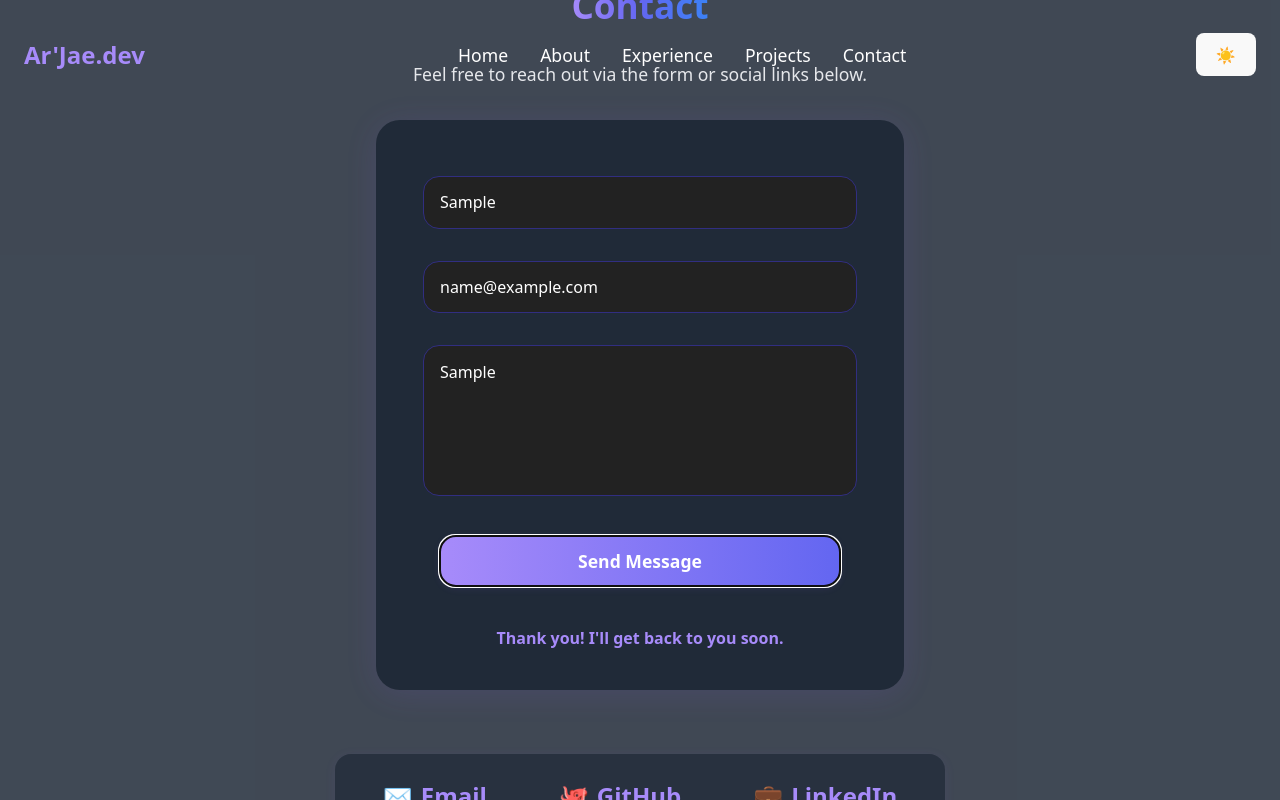
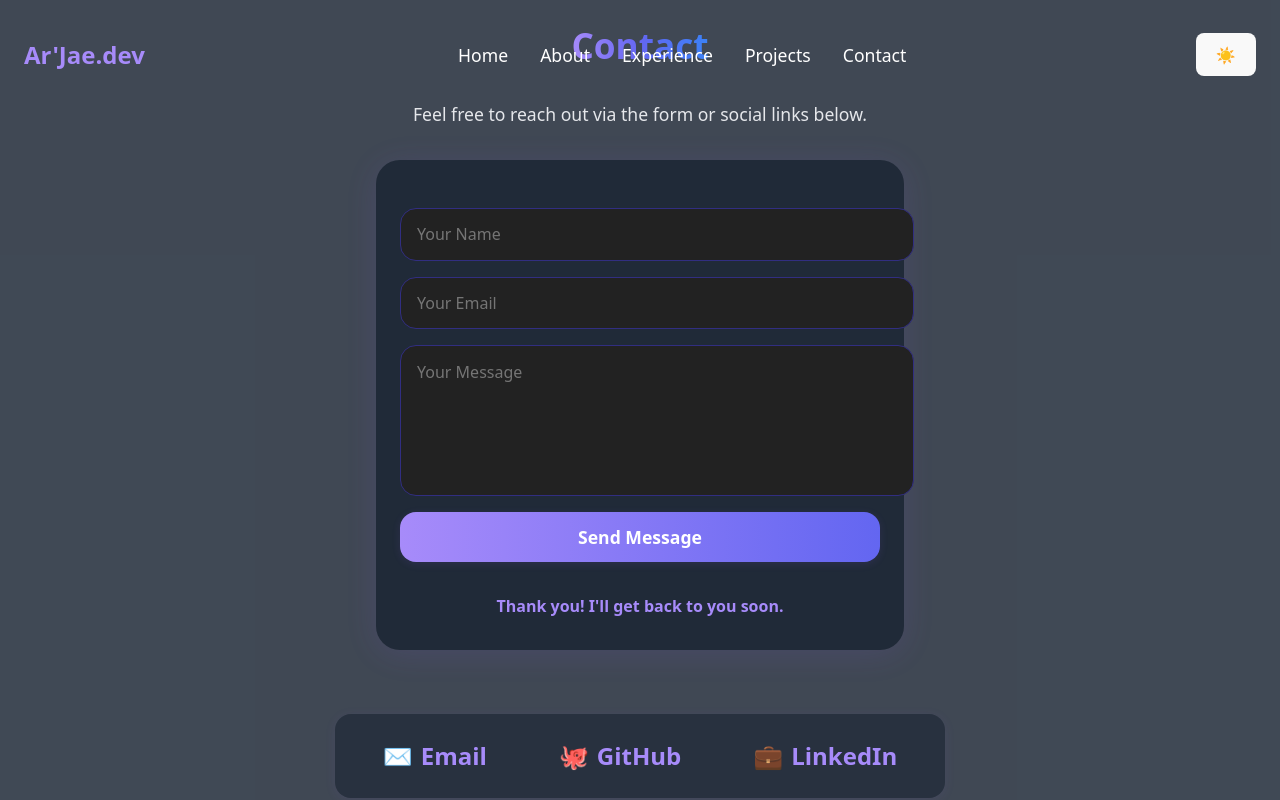
Before and after one commit to Ar-Jae/Dev-portfolio, a React (Vite) app: page /contact in a window 1280 px wide. Both pictures are taken after typing "Sample", "name@example.com", "Sample" into the empty fields and a click on the button "Send Message". Built offline with nearby package versions, Linux system fonts and the light colour scheme.

Commit message:
feat: Optimize AdminProjectList filtering with useMemo and enhance Contact form validation and error handling

```diff
--- a/src/pages/AdminProjectList.jsx
+++ b/src/pages/AdminProjectList.jsx
@@ -1,4 +1,4 @@
-import React from 'react';
+import React, { useMemo } from 'react';
 import { motion } from 'framer-motion';
 
 const AdminProjectList = ({
@@ -17,12 +17,14 @@ const AdminProjectList = ({
   setDeleteIdx,
   setShowDeleteModal
 }) => {
-  let filtered = projects.filter(p =>
-    (!filterText || p.title.toLowerCase().includes(filterText.toLowerCase())) &&
-    (!filterTech || (p.description && p.description.toLowerCase().includes(filterTech.toLowerCase())))
-  );
-  if (sortBy === 'stars') filtered = [...filtered].sort((a, b) => (b.stars || 0) - (a.stars || 0));
-  else filtered = [...filtered].sort((a, b) => new Date(b.updated) - new Date(a.updated));
+  const filteredProjects = useMemo(() => {
+    let filtered = projects.filter(p =>
+      (!filterText || p.title.toLowerCase().includes(filterText.toLowerCase())) &&
+      (!filterTech || (p.description && p.description.toLowerCase().includes(filterTech.toLowerCase())))
+    );
+    if (sortBy === 'stars') return [...filtered].sort((a, b) => (b.stars || 0) - (a.stars || 0));
+    return [...filtered].sort((a, b) => new Date(b.updated) - new Date(a.updated));
+  }, [projects, filterText, filterTech, sortBy]);
 
   return (
     <div className="w-full max-w-2xl mx-auto">
@@ -62,11 +64,11 @@ const AdminProjectList = ({
           <option value="stars">Sort by Stars</option>
         </select>
       </div>
-      {filtered.length === 0 ? (
+      {filteredProjects.length === 0 ? (
         <div className="text-gray-400">No projects found.</div>
       ) : (
         <ul className="space-y-4">
-          {filtered.map((project, idx) => (
+          {filteredProjects.map((project, idx) => (
             <motion.li
               key={project.github || idx}
               initial={{ opacity: 0, y: 20 }}
--- a/src/pages/Contact.jsx
+++ b/src/pages/Contact.jsx
@@ -6,23 +6,50 @@ import Navbar from '../components/Navbar';
 
 const Contact = () => {
   const [form, setForm] = useState({ name: '', email: '', message: '' });
-  const [submitted, setSubmitted] = useState(false);
-  const [error, setError] = useState('');
+  const [status, setStatus] = useState({
+    submitting: false,
+    submitted: false,
+    error: ''
+  });
 
   const handleChange = e => {
     setForm({ ...form, [e.target.name]: e.target.value });
-    setError('');
+    if (status.error) {
+      setStatus({ ...status, error: '' });
+    }
   };
 
-  const handleSubmit = e => {
+  const handleSubmit = async (e) => {
     e.preventDefault();
     if (!form.name || !form.email || !form.message) {
-      setError('Please fill out all fields.');
+      setStatus({ ...status, error: 'Please fill out all fields.' });
       return;
     }
-    setSubmitted(true);
-    setTimeout(() => setSubmitted(false), 4000);
-    // You can add email service integration here
+
+    // Basic email validation
+    const emailRegex = /^[^\s@]+@[^\s@]+\.[^\s@]+$/;
+    if (!emailRegex.test(form.email)) {
+      setStatus({ ...status, error: 'Please enter a valid email address.' });
+      return;
+    }
+
+    setStatus({ submitting: true, submitted: false, error: '' });
+    try {
+      // Mock API call - replace with a real one (e.g., EmailJS, Formspree)
+      await new Promise(resolve => setTimeout(resolve, 1500));
+
+      // On success
+      setStatus({ submitting: false, submitted: true, error: '' });
+      setForm({ name: '', email: '', message: '' });
+      setTimeout(() => setStatus(prev => ({ ...prev, submitted: false })), 4000);
+    } catch (err) {
+      // On error
+      setStatus({
+        submitting: false,
+        submitted: false,
+        error: 'Failed to send message. Please try again.'
+      });
+    }
   };
 
   return (
@@ -44,39 +71,47 @@ const Contact = () => {
           initial={{ opacity: 0, y: 20 }}
           animate={{ opacity: 1, y: 0 }}
           transition={{ duration: 0.5, delay: 0.2 }}
-          style={{ display: 'flex', flexDirection: 'column', alignItems: 'center', justifyContent: 'center', width: '100%' }}
         >
           <input
             type="text"
             name="name"
             placeholder="Your Name"
+            aria-label="Your Name"
             value={form.name}
             onChange={handleChange}
             required
-            style={{ margin: '0.5rem auto', width: '100%', maxWidth: '400px', display: 'block' }}
+            className="contact-input"
           />
           <input
             type="email"
             name="email"
             placeholder="Your Email"
+            aria-label="Your Email"
             value={form.email}
             onChange={handleChange}
             required
-            style={{ margin: '0.5rem auto', width: '100%', maxWidth: '400px', display: 'block' }}
+            className="contact-input"
           />
           <textarea
             name="message"
             placeholder="Your Message"
+            aria-label="Your Message"
             value={form.message}
             onChange={handleChange}
             required
-            style={{ margin: '0.5rem auto', width: '100%', maxWidth: '400px', display: 'block' }}
+            className="contact-input min-h-[120px]"
           />
-          <motion.button type="submit" className="contact-btn" whileTap={{ scale: 0.97 }} whileHover={{ scale: 1.03 }} style={{ margin: '1rem auto', width: '100%', maxWidth: '400px', display: 'block' }}>
-            Send Message
+          <motion.button
+            type="submit"
+            className="contact-btn"
+            whileTap={{ scale: 0.97 }}
+            whileHover={{ scale: 1.03 }}
+            disabled={status.submitting}
+          >
+            {status.submitting ? 'Sending...' : 'Send Message'}
           </motion.button>
-          {error && <motion.div className="contact-success" initial={{ opacity: 0 }} animate={{ opacity: 1 }} style={{ color: '#f87171', margin: '0.5rem auto', maxWidth: '400px', textAlign: 'center' }}>{error}</motion.div>}
-          {submitted && <motion.div className="contact-success" initial={{ opacity: 0 }} animate={{ opacity: 1 }} style={{ margin: '0.5rem auto', maxWidth: '400px', textAlign: 'center' }}>Thank you! I'll get back to you soon.</motion.div>}
+          {status.error && <motion.div className="contact-error" initial={{ opacity: 0 }} animate={{ opacity: 1 }}>{status.error}</motion.div>}
+          {status.submitted && <motion.div className="contact-success" initial={{ opacity: 0 }} animate={{ opacity: 1 }}>Thank you! I'll get back to you soon.</motion.div>}
         </motion.form>
         <motion.div
           className="contact-socials"
@@ -84,9 +119,9 @@ const Contact = () => {
           animate={{ opacity: 1, y: 0 }}
           transition={{ duration: 0.5, delay: 0.3 }}
         >
-          <motion.a href="mailto:rhojon.se@gmail.com" className="contact-link" aria-label="Email" whileHover={{ scale: 1.08 }} whileTap={{ scale: 0.97 }}><span>✉️</span> Email</motion.a>
-          <motion.a href="https://github.com/ArJae" className="contact-link" aria-label="GitHub" whileHover={{ scale: 1.08 }} whileTap={{ scale: 0.97 }}><span>🐙</span> GitHub</motion.a>
-          <motion.a href="https://www.linkedin.com/in/ar-jae-wiz/" className="contact-link" aria-label="LinkedIn" whileHover={{ scale: 1.08 }} whileTap={{ scale: 0.97 }}><span>💼</span> LinkedIn</motion.a>
+          <motion.a href="mailto:rhojon.se@gmail.com" className="contact-link" aria-label="Email" whileHover={{ scale: 1.08 }} whileTap={{ scale: 0.97 }}><span aria-hidden="true">✉️</span> Email</motion.a>
+          <motion.a href="https://github.com/ArJae" className="contact-link" aria-label="GitHub" whileHover={{ scale: 1.08 }} whileTap={{ scale: 0.97 }}><span aria-hidden="true">🐙</span> GitHub</motion.a>
+          <motion.a href="https://www.linkedin.com/in/ar-jae-wiz/" className="contact-link" aria-label="LinkedIn" whileHover={{ scale: 1.08 }} whileTap={{ scale: 0.97 }}><span aria-hidden="true">💼</span> LinkedIn</motion.a>
         </motion.div>
       </motion.main>
     </>
--- a/src/pages/Projects.jsx
+++ b/src/pages/Projects.jsx
@@ -43,9 +43,8 @@ const Projects = ({ projects }) => (
                 alt={project.title + ' screenshot'}
                 className="project-img"
                 onError={e => { e.target.src = '/src/assets/cover.jpg'; e.target.onerror = null; }}
-                style={{ transition: 'box-shadow 0.2s' }}
               />
-              <h3 className="project-title" style={{ marginBottom: '0.5rem' }}>{project.title}</h3>
+              <h3 className="project-title mb-2">{project.title}</h3>
               <p className="project-desc">{project.description}</p>
               <nav className="project-links-navbar">
                 {project.live && <a href={project.live} className="project-link" target="_blank" rel="noopener noreferrer">Live Preview</a>}
```
Also changed, not shown: src/components/ProjectShowcase.jsx (added, +32 -0 lines).
